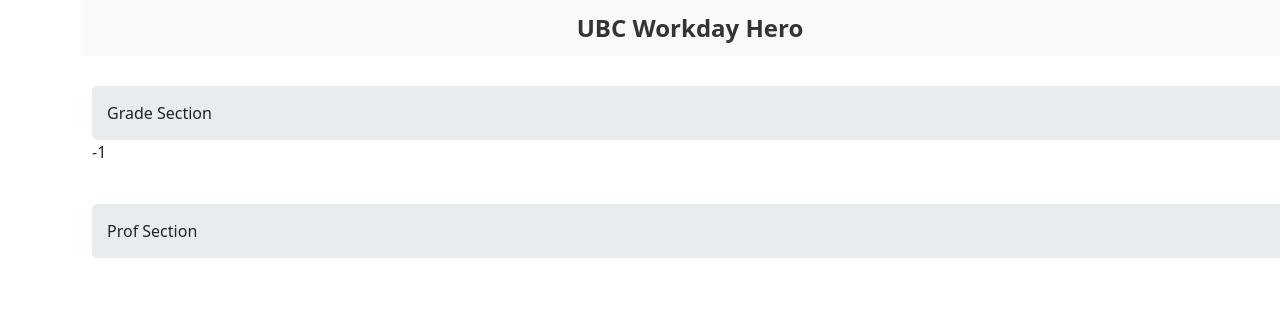
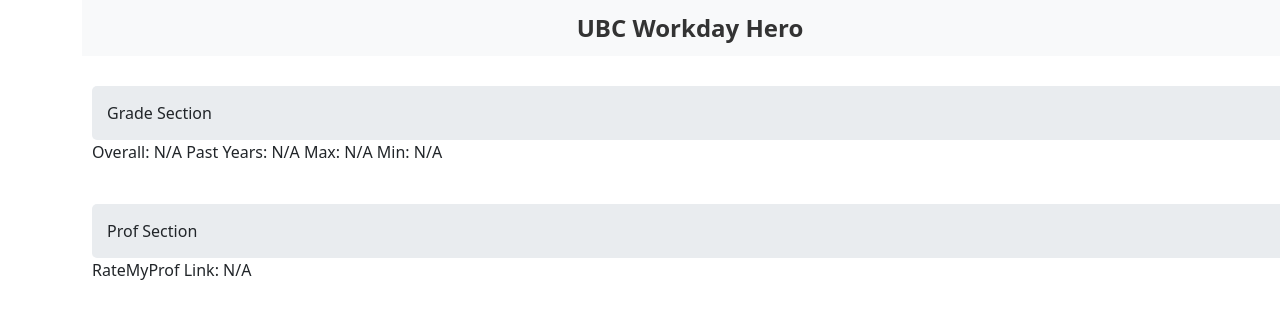
Before and after one commit to aqil18/ubc-workday-hero, a React (Create React App) app in the folder react-chrome-ext/: page / in a window 1280 px wide. Shown: the top 318 px of the page. Built offline with nearby package versions, Linux system fonts and the light colour scheme; no server answers.

Commit message:
Got the rest of the averages working.

```diff
--- a/react-chrome-ext/src/App.tsx
+++ b/react-chrome-ext/src/App.tsx
@@ -91,7 +91,11 @@
 }
 
 function App() {
-    const [avg, setAvg] = useState("-1");
+    const [average, setAverage] = useState("N/A");
+    const [average5, setAverage5] = useState("N/A");
+    const [max, setMax] = useState("N/A");
+    const [min, setMin] = useState("N/A");
+    const [profUrl, setProfUrl] = useState("N/A");
 
 
     useEffect(() => {
@@ -102,8 +106,13 @@
             const profString = getProfString(pageText);
 
             const courseDict : any = await processCourseString(courseString);
-            setAvg(courseDict["average"]);
+            setAverage(courseDict["average"]);
+            setAverage5(courseDict["average5"]);
+            setMax(courseDict["max"]);
+            setMin(courseDict("min"));
+
             const profUrl = processProfString(profString);
+            setProfUrl(profUrl);
 
             console.log(courseDict, profUrl);
         };
@@ -119,10 +128,11 @@
             </div>
             <div className="content content-upper">
                 <section className="upper-section">Grade Section</section>
-                <section>{avg}</section>
+                <section>Overall: {average} Past Years: {average5} Max: {max} Min: {min}</section>
             </div>
             <div className="content content-lower">
                 <section className="bottom-section">Prof Section</section>
+                <section>RateMyProf Link: {profUrl}</section>
             </div>
         </div>
     );
```
Also changed, not shown: 1 other file (tests, documents, lock files or other folders).
